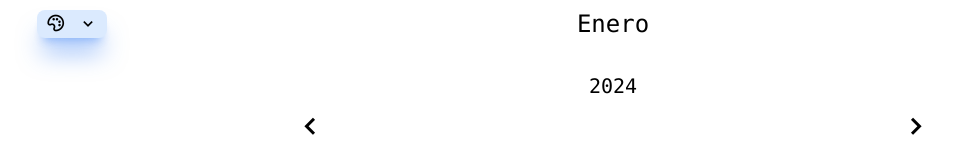
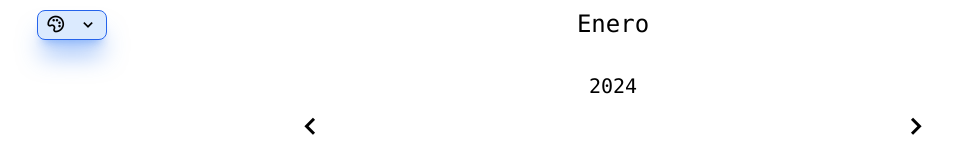
Before and after one commit to brandolyjack21/todo-list-plus-calendar, a React (Vite) app: page / in a window 1280 px wide. Shown: the top 154 px of the page, without its empty margins (27-980 px from the left). Built offline with nearby package versions, Linux system fonts and the light colour scheme.

Commit message:
bordes agregados en el componente de temas

```diff
--- a/src/components/CustomizeTheme.jsx
+++ b/src/components/CustomizeTheme.jsx
@@ -176,7 +176,7 @@ function CustomizeTheme() {
   }, []);
   return (
     <section
-      className={`${clickThemeColor ? "customizeTheme customizeThemeNext" : "customizeTheme"} shadow-xl ${ themeSelect.text_100 } ${themeSelect ? themeSelect.shadow : ''}`}
+      className={`${clickThemeColor ? "customizeTheme customizeThemeNext" : "customizeTheme"} shadow-xl border ${themeSelect.border} ${ themeSelect.text_100 } ${themeSelect ? themeSelect.shadow : ''}`}
     >
       <section className="flex justify-between gap-3">
         <section
--- a/src/index.css
+++ b/src/index.css
@@ -92,7 +92,7 @@
     gap: 10px;
     overflow: hidden;
     width: 70px;
-    height: 28px;
+    height: 30px;
     backdrop-filter: blur(5px);
     /* box-shadow: 0 0 10px rgb(145, 144, 144); */
     /* background-color: rgba(224, 220, 220, 0.623); */
```
